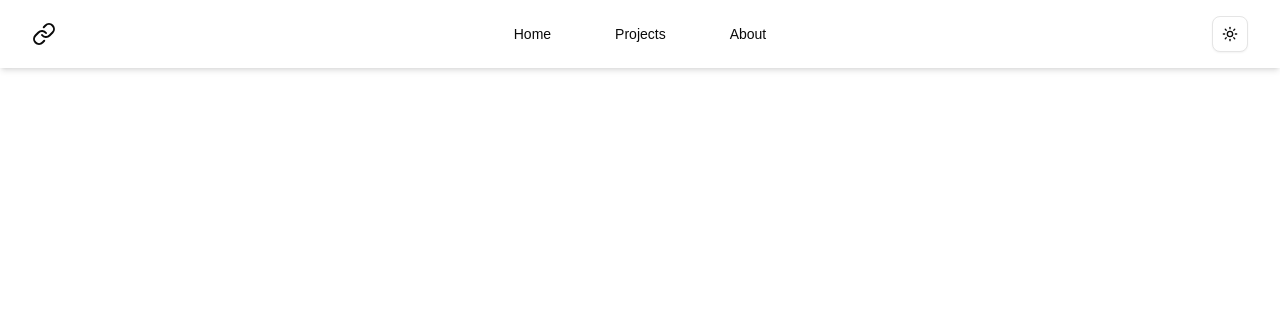
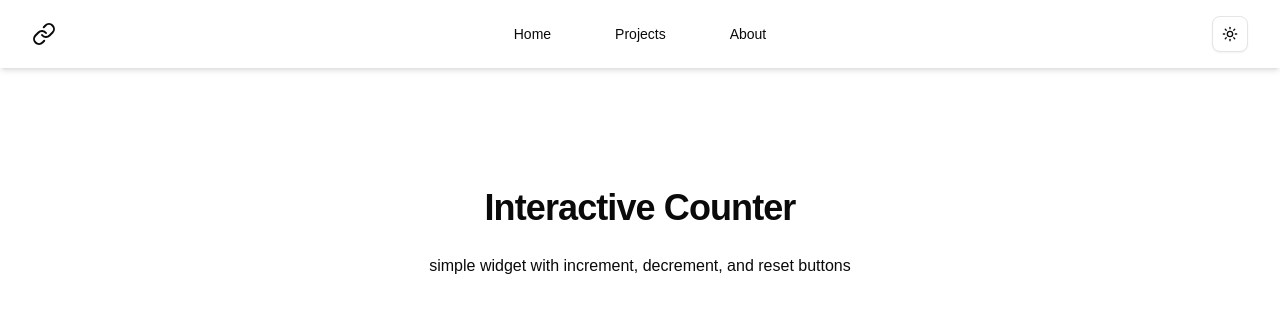
Before and after one commit to Jetrossgalinato/the-basics, a Next.js app: page /projects/counter in a window 1280 px wide. Shown: the top 312 px of the page. Built offline with nearby package versions, Linux system fonts and the light colour scheme; a web font is replaced by a local one.

Commit message:
feat: add page title (counter)

```diff
--- a/app/projects/counter/page.tsx
+++ b/app/projects/counter/page.tsx
@@ -1,9 +1,16 @@
 import Navbar from "@/app/components/navbar";
+import { TypographyH1, TypographyP } from "@/app/components/typography";
 
 export default function CounterPage() {
   return (
     <div className="min-h-screen">
       <Navbar brandName="Basics" />
+      <div className="mt-30 flex flex-col items-center justify-center">
+        <TypographyH1>Interactive Counter</TypographyH1>
+        <TypographyP>
+          simple widget with increment, decrement, and reset buttons
+        </TypographyP>
+      </div>
     </div>
   );
 }
```
